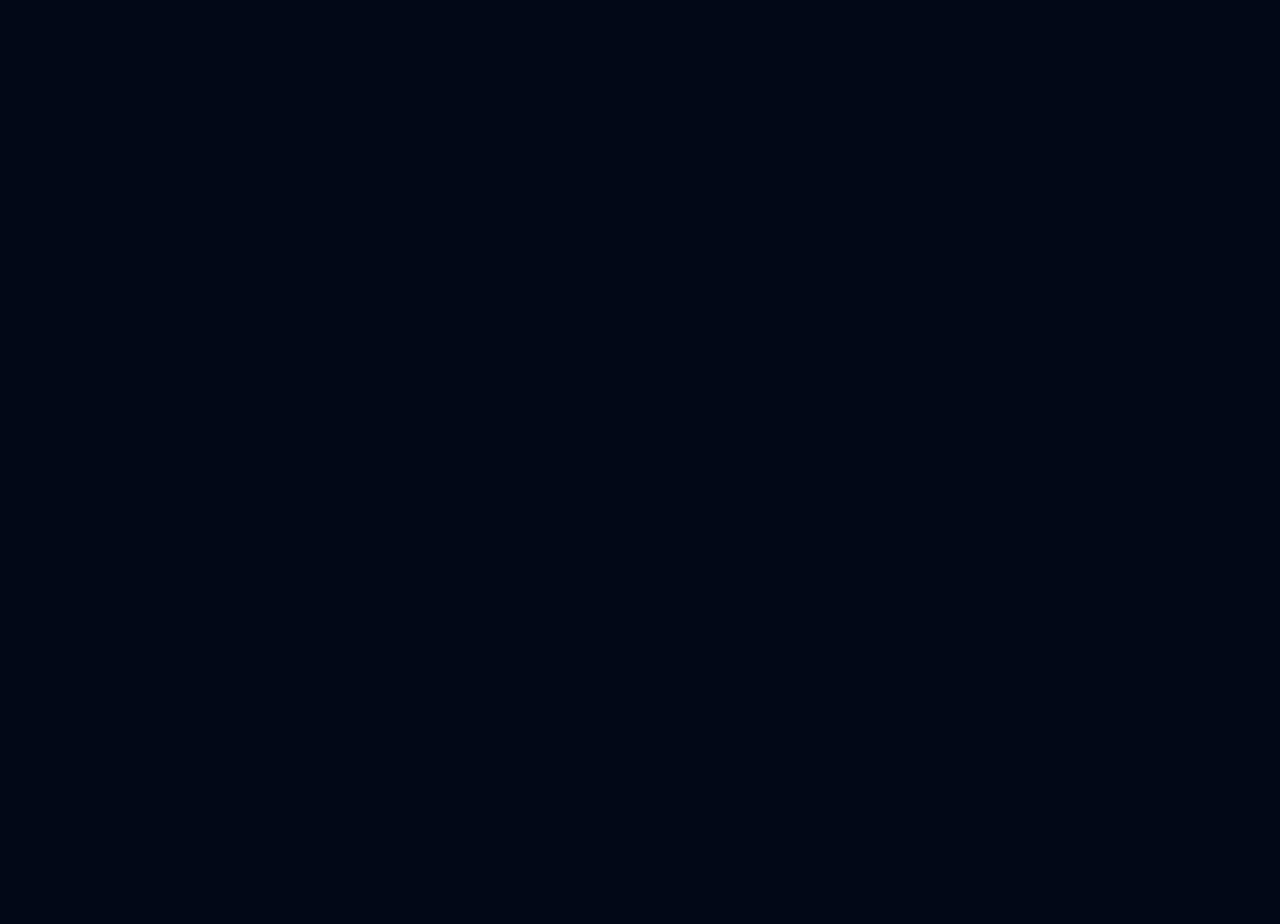
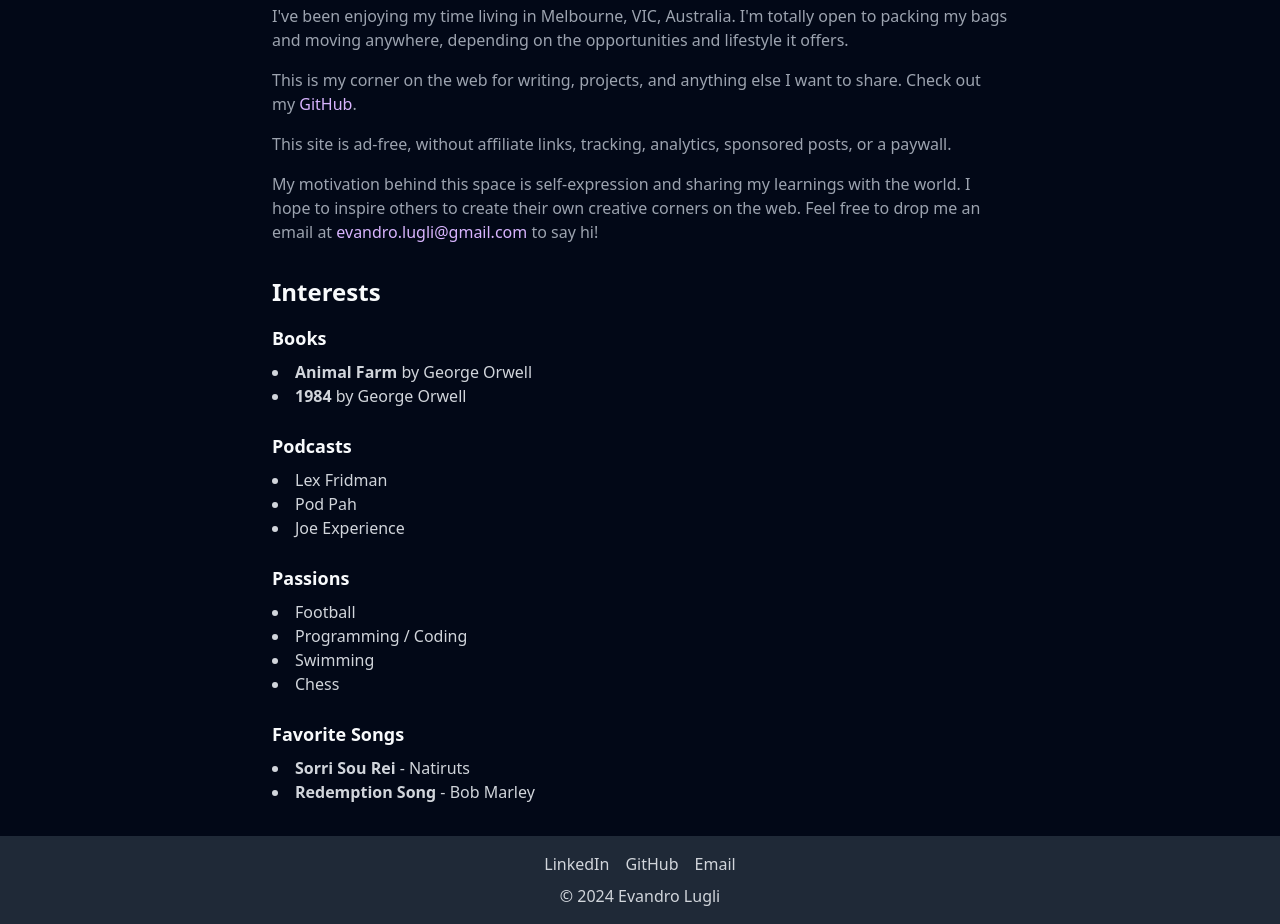
Before and after one commit to evandrolugli/portfolio, a React (Vite) app: page / in a window 1280 px wide. Shown: the part 220-1144 px from the top of the page. Before the commit the page ends 800 px from the top, so only its background shows below. Built offline with nearby package versions, Linux system fonts and the light colour scheme.

Commit message:
create footer and update about

```diff
--- a/package.json
+++ b/package.json
@@ -17,6 +17,7 @@
     "phosphor-react": "^1.4.1",
     "react": "^18.2.0",
     "react-dom": "^18.2.0",
+    "react-icons": "^5.2.1",
     "react-router-dom": "^6.24.0",
     "tailwind-merge": "^2.3.0",
     "tailwindcss-animate": "^1.0.7"
--- a/src/App.tsx
+++ b/src/App.tsx
@@ -14,6 +14,22 @@
             <Route path="/resume" element={<Resume/>} />
             <Route path="/projects" element={<Projects/>} />
           </Routes>
+
+          <footer className="bg-gray-800 text-gray-300 py-4 text-center">
+          <div className="flex justify-center space-x-4">
+            <a href="https://www.linkedin.com/in/evandrolugli/" target="_blank" rel="noopener noreferrer">
+              LinkedIn
+            </a>
+            <a href="https://github.com/evandrolugli" target="_blank" rel="noopener noreferrer">
+              GitHub
+            </a>
+            <a href="mailto:evandro.lugli@gmail.com">
+              Email
+            </a>
+          </div>
+          <p className="mt-2">&copy; {new Date().getFullYear()} Evandro Lugli</p>
+        </footer>
+
         </Router>
       </>
   );
--- a/src/pages/About.tsx
+++ b/src/pages/About.tsx
@@ -1,10 +1,65 @@
 import React from 'react';
+import { FaGithub, FaLinkedin } from 'react-icons/fa';
+import { Link } from 'react-router-dom';
 
 export function About() {
   return (
-    <div className="container mx-auto p-4">
-      <h2 className="text-2xl font-bold mb-4">About Me</h2>
-      <p>This is the About page.</p>
+    <div className="max-w-3xl mx-auto py-8 px-4">
+    <h2 className="text-2xl font-bold mb-4">Hi, I'm Evandro!</h2>
+    <p className="text-base text-gray-400 mb-4">
+    I am a passionate developer. I started coding around 2010. My professional journey took a brief deviation into marketing, where I dedicated around 7 years to gaining valuable insights into education and improving my soft skills.
+    </p>
+    <p className="text-base text-gray-400 mb-4">
+    I've been enjoying my time living in Melbourne, VIC, Australia. I'm totally open to packing my bags and moving anywhere, depending on the opportunities and lifestyle it offers.
+    </p>
+    <p className="text-base text-gray-400 mb-4">
+    This is my corner on the web for writing, projects, and anything else I want to share. Check out my {' '}
+    <a href="https://github.com/evandrolugli" target="_blank" rel="noopener noreferrer" className="text-purple-300 hover:text-purple-400">GitHub</a>.
+
+    </p>
+    <p className="text-base text-gray-400 mb-4">
+    This site is ad-free, without affiliate links, tracking, analytics, sponsored posts, or a paywall.
+    </p>
+    <p className="text-base text-gray-400 mb-4">
+    My motivation behind this space is self-expression and sharing my learnings with the world. I hope to inspire others to create their own creative corners on the web. Feel free to drop me an email at <a href="mailto:evandro.lugli@gmail.com" className="text-purple-300 hover:text-purple-400">evandro.lugli@gmail.com</a> to say hi!
+    </p>
+
+    <h3 className="text-2xl font-bold mt-8 mb-4">Interests</h3>
+    <div className="mb-6">
+      <h4 className="text-lg font-bold mb-2">Books</h4>
+      <ul className="list-disc list-inside text-base text-gray-300">
+        <li><strong>Animal Farm</strong> by George Orwell</li>
+        <li><strong>1984</strong> by George Orwell</li>
+      </ul>
     </div>
+
+    <div className="mb-6">
+      <h4 className="text-lg font-bold mb-2">Podcasts</h4>
+      <ul className="list-disc list-inside text-base text-gray-300">
+        <li>Lex Fridman</li>
+        <li>Pod Pah</li>
+        <li>Joe Experience</li>
+      </ul>
+    </div>
+
+    <div className="mb-6">
+      <h4 className="text-lg font-bold mb-2">Passions</h4>
+      <ul className="list-disc list-inside text-base text-gray-300">
+        <li>Football</li>
+        <li>Programming / Coding</li>
+        <li>Swimming</li>
+        <li>Chess</li>
+      </ul>
+    </div>
+
+    <div>
+      <h4 className="text-lg font-bold mb-2">Favorite Songs</h4>
+      <ul className="list-disc list-inside text-base text-gray-300">
+        <li><strong>Sorri Sou Rei</strong> - Natiruts</li>
+        <li><strong>Redemption Song</strong> - Bob Marley</li>
+      </ul>
+    </div>
+  </div>
+
   );
 }
```
Also changed, not shown: 2 other files (tests, documents, lock files or other folders).
